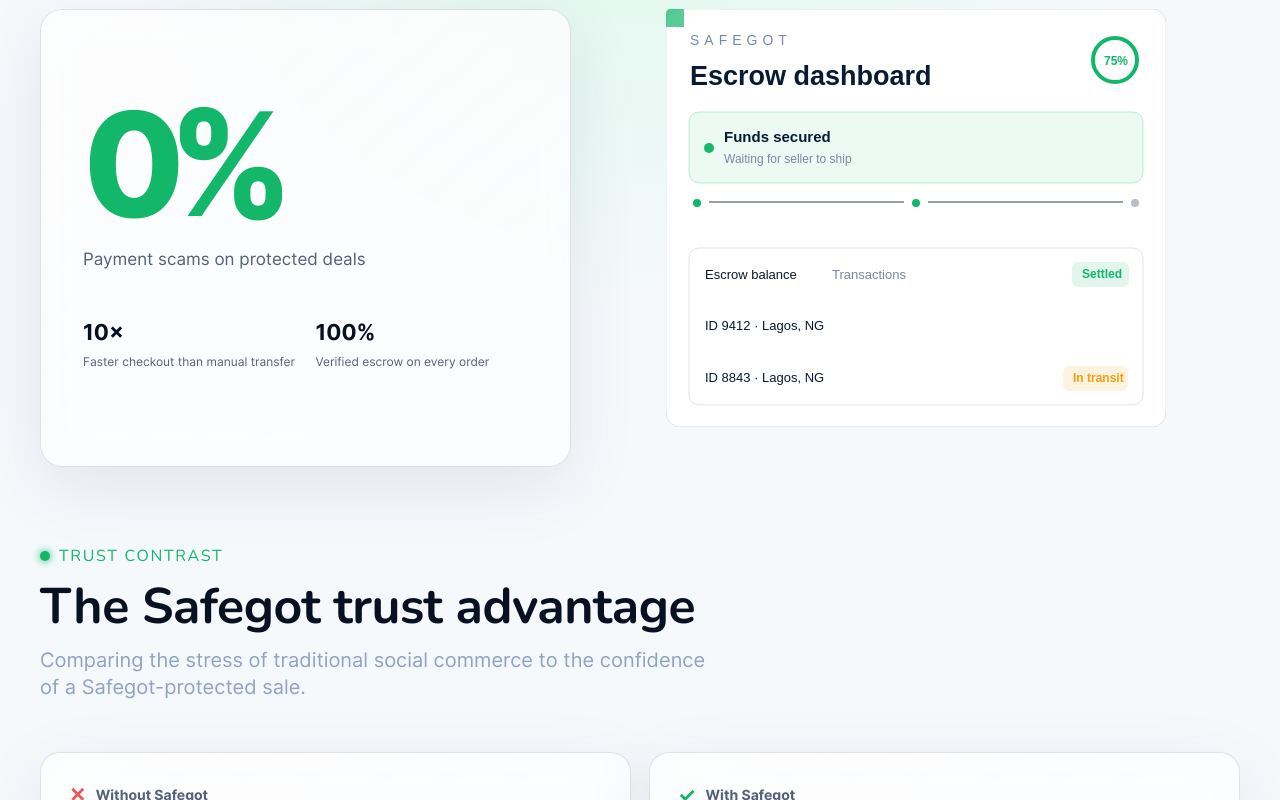
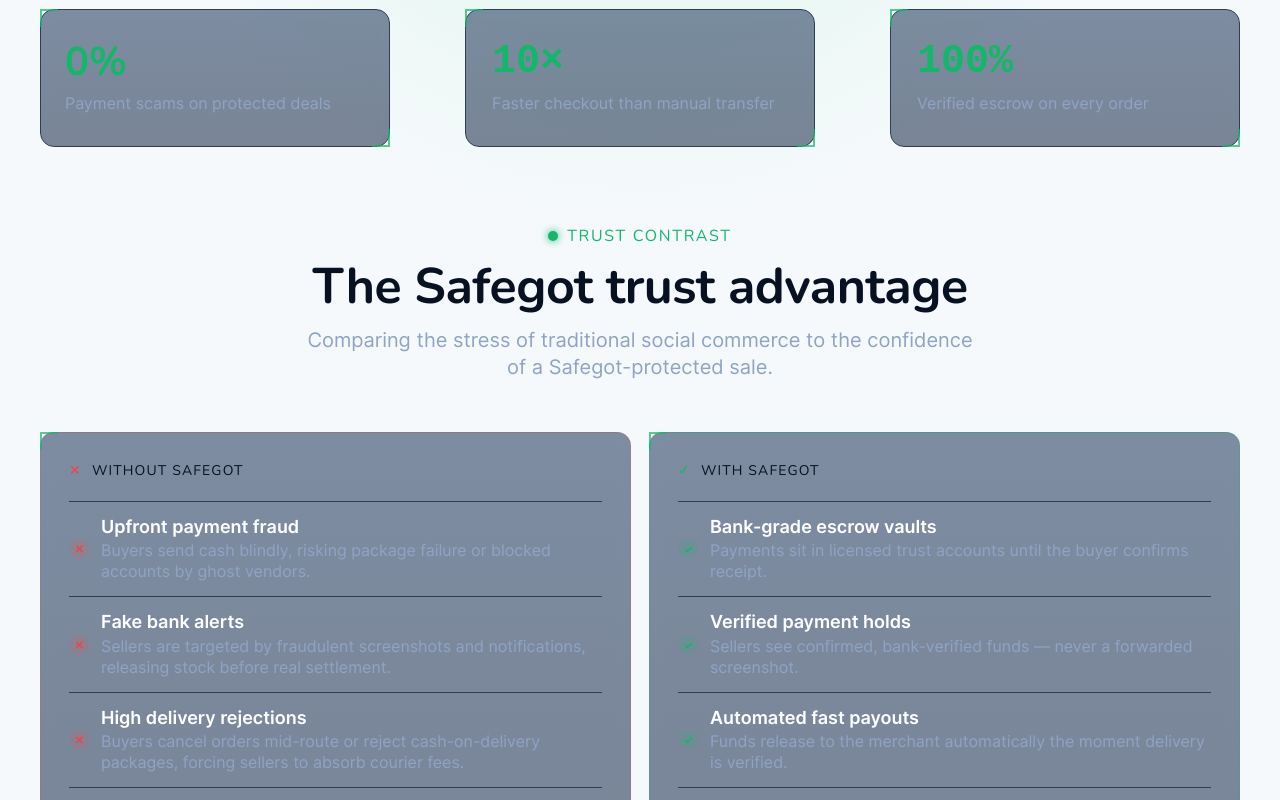
Before and after one commit to simondevz/safegot-website, a Next.js app: page / in a window 1280 px wide. Shown: the part 1620-2420 px from the top of the page. Built offline with nearby package versions, Linux system fonts and the light colour scheme; a web font is replaced by a local one.

Commit message:
Refine decorated cards and trust sections

```diff
--- a/src/components/landing/primitives/card-corners.tsx
+++ /dev/null
@@ -1,14 +0,0 @@
-export function CardCorners() {
-  return (
-    <>
-      <span
-        aria-hidden="true"
-        className="pointer-events-none absolute left-[-1px] top-[-1px] z-10 h-[18px] w-[18px] rounded-tl-[0.5px] border-l-2 border-t-2 border-[var(--green)] opacity-70"
-      />
-      <span
-        aria-hidden="true"
-        className="pointer-events-none absolute bottom-[-1px] right-[-1px] z-10 h-[18px] w-[18px] rounded-br-[0.5px] border-b-2 border-r-2 border-[var(--green)] opacity-70"
-      />
-    </>
-  );
-}
--- a/src/components/landing/primitives/comparison-column.tsx
+++ b/src/components/landing/primitives/comparison-column.tsx
@@ -44,31 +44,37 @@ export function ComparisonColumn({ positive = false }: ComparisonColumnProps) {
   const content = positive ? advantages : risks;
 
   return (
-    <div className="rounded-[20px] border border-[var(--border)] bg-[linear-gradient(140deg,var(--surface-soft),color-mix(in_srgb,var(--surface)_65%,transparent))] p-7 shadow-[var(--shadow)] backdrop-blur-xl">
-      <div className="flex items-center gap-2.5 border-b border-[var(--border)] pb-[23px] text-sm font-bold text-[var(--muted)]">
-        <span className={positive ? "text-xl text-[var(--green)]" : "text-xl text-[var(--danger)]"}>
+    <DecoratedCard
+      className="flex h-[480px] flex-1 flex-col px-7 py-7"
+      variant={positive ? "success" : "danger"}
+    >
+      <div className="flex h-10 items-center gap-2.5 pb-[22px] font-nunito text-[14px] leading-[17px] font-normal tracking-[1.15px] uppercase">
+        <span className={positive ? "text-[var(--green)]" : "text-[#EF4444]"}>
           {positive ? "✓" : "✕"}
         </span>
         {positive ? "With Safegot" : "Without Safegot"}
       </div>
       {content.map(([title, copy]) => (
         <div
-          className="grid grid-cols-[28px_1fr] gap-3.5 border-b border-[var(--border)] py-[23px] last:border-0 last:pb-0"
+          className="flex min-h-[95px] items-center gap-3 border-t border-[#303C51] py-[14px]"
           key={title}
         >
           <span
-            className={
-              positive ? "text-[17px] text-[var(--green)]" : "text-[17px] text-[var(--danger)]"
-            }
+            className={`grid h-5 w-5 shrink-0 place-items-center rounded-full text-[11px] leading-4 font-bold ${positive ? "bg-[rgba(18,183,106,0.12)] text-[var(--green)]" : "bg-[rgba(239,68,68,0.14)] text-[#EF4444]"}`}
           >
             {positive ? "✓" : "✕"}
           </span>
-          <div>
-            <h3 className="mb-[7px] text-[15px]">{title}</h3>
-            <p className="m-0 text-sm leading-[1.55] text-[var(--muted)]">{copy}</p>
+          <div className="flex min-w-0 flex-1 flex-col gap-[2.46px]">
+            <h3 className="font-inter text-[18px] leading-[22px] font-semibold text-white">
+              {title}
+            </h3>
+            <p className="m-0 font-inter text-[16px] leading-[21px] font-normal text-[#8FA3C4]">
+              {copy}
+            </p>
           </div>
         </div>
       ))}
-    </div>
+    </DecoratedCard>
   );
 }
+import { DecoratedCard } from "./decorated-card";
--- /dev/null
+++ b/src/components/landing/primitives/decorated-card.tsx
@@ -0,0 +1,33 @@
+type DecoratedCardProps = {
+  children: React.ReactNode;
+  className?: string;
+  variant?: "default" | "danger" | "success";
+};
+
+export function DecoratedCard({
+  children,
+  className = "",
+  variant = "default",
+}: DecoratedCardProps) {
+  const borderColor = {
+    default: "border-[#303D51]",
+    danger: "border-[rgba(239,68,68,0.22)]",
+    success: "border-[rgba(18,183,106,0.28)]",
+  }[variant];
+
+  return (
+    <article
+      className={`relative rounded-[14px] border ${borderColor} bg-[linear-gradient(180deg,rgba(26,51,87,0.55)_0%,rgba(18,37,66,0.55)_100%)] backdrop-blur-[6px] ${className}`}
+    >
+      <span
+        aria-hidden="true"
+        className="pointer-events-none absolute left-[-1px] top-[-1px] z-10 h-[18px] w-[18px] rounded-tl-[0.5px] border-l-2 border-t-2 border-[var(--green)] opacity-70"
+      />
+      <span
+        aria-hidden="true"
+        className="pointer-events-none absolute bottom-[-1px] right-[-1px] z-10 h-[18px] w-[18px] rounded-br-[0.5px] border-b-2 border-r-2 border-[var(--green)] opacity-70"
+      />
+      {children}
+    </article>
+  );
+}
--- a/src/components/landing/primitives/persona-card.tsx
+++ b/src/components/landing/primitives/persona-card.tsx
@@ -1,4 +1,4 @@
-import { CardCorners } from "./card-corners";
+import { DecoratedCard } from "./decorated-card";
 
 export type Persona = { role: string; title: string; copy: string; symbol: string };
 
@@ -8,8 +8,7 @@ type PersonaCardProps = {
 
 export function PersonaCard({ persona }: PersonaCardProps) {
   return (
-    <article className="relative w-[350px] flex h-[283px] flex-col gap-[5px] rounded-[14px] border border-[#303D51] bg-[linear-gradient(180deg,rgba(26,51,87,0.55)_0%,rgba(18,37,66,0.55)_100%)] px-6 py-[26px] backdrop-blur-[6px]">
-      <CardCorners />
+    <DecoratedCard className="flex h-[283px] w-[350px] flex-col gap-[5px] px-6 py-[26px]">
       <div className="grid h-[38px] w-[38px] place-items-center rounded-[9px] bg-[#12B76A1F] text-[23px] text-[var(--green)]">
         {persona.symbol}
       </div>
@@ -22,6 +21,6 @@ export function PersonaCard({ persona }: PersonaCardProps) {
       <p className="align-middle font-inter text-[16px] leading-[23.2px] font-normal tracking-[0%] text-[var(--muted)]">
         {persona.copy}
       </p>
-    </article>
+    </DecoratedCard>
   );
 }
--- a/src/components/landing/primitives/section-heading.tsx
+++ b/src/components/landing/primitives/section-heading.tsx
@@ -2,11 +2,14 @@ type SectionHeadingProps = {
   eyebrow: string;
   title: string;
   copy?: string;
+  align?: "left" | "center";
 };
 
-export function SectionHeading({ eyebrow, title, copy }: SectionHeadingProps) {
+export function SectionHeading({ eyebrow, title, copy, align = "left" }: SectionHeadingProps) {
+  const alignment = align === "center" ? "items-center text-center" : "items-start text-left";
+
   return (
-    <div className="mb-[52px] max-w-[760px]">
+    <div className={`mb-[52px] flex w-full flex-col ${alignment}`}>
       <span className="mb-[17px] inline-flex items-center gap-[9px] align-middle font-nunito text-base font-normal leading-[18px] tracking-[1.68px] text-[var(--green)] uppercase before:h-2.5 before:w-2.5 before:rounded-full before:bg-[#12B76A] before:shadow-[0_0_8px_0_#12B76A] before:content-['']">
         {eyebrow}
       </span>
--- a/src/components/landing/sections/breakthrough.tsx
+++ b/src/components/landing/sections/breakthrough.tsx
@@ -1,32 +1,52 @@
-import { EscrowDashboard } from "../primitives/escrow-dashboard";
+import { DecoratedCard } from "../primitives/decorated-card";
 import { SectionHeading } from "../primitives/section-heading";
+
+const showcaseStats = [
+  {
+    value: "0%",
+    label: "Payment scams on protected deals",
+    valueClassName: "font-nunito",
+    paddingClassName: "px-6",
+  },
+  {
+    value: "10×",
+    label: "Faster checkout than manual transfer",
+    valueClassName: "font-['JetBrains_Mono',monospace]",
+    paddingClassName: "px-[26px]",
+  },
+  {
+    value: "100%",
+    label: "Verified escrow on every order",
+    valueClassName: "font-['JetBrains_Mono',monospace]",
+    paddingClassName: "px-[26px]",
+  },
+] as const;
+
 export function Breakthrough() {
   return (
     <section className="scroll-mt-[120px]" id="about">
       <SectionHeading
+        align="center"
         eyebrow="The breakthrough"
         title="Meet Safegot"
         copy="Safegot holds funds securely in trust until delivery is verified, then releases payment automatically. We bridge the trust gap, so you can scale your business or shop without fear."
       />
-      <div className="grid grid-cols-[0.9fr_1.1fr] gap-5 max-tablet:grid-cols-1">
-        <div className="flex min-h-[430px] flex-col justify-center rounded-[22px] border border-[var(--border)] bg-[linear-gradient(140deg,var(--surface-soft),color-mix(in_srgb,var(--surface)_65%,transparent))] p-[42px] shadow-[var(--shadow)] backdrop-blur-xl max-mobile:p-7">
-          <span className="text-[clamp(5rem,12vw,9rem)] font-extrabold leading-[0.8] tracking-[-0.12em] text-[var(--green)]">
-            0%
-          </span>
-          <p className="my-[26px] mb-[45px] text-[17px] text-[var(--muted)]">
-            Payment scams on protected deals
-          </p>
-          <div className="grid grid-cols-2 gap-5 text-xs text-[var(--muted)] max-mobile:grid-cols-1">
-            <span className="grid gap-[7px]">
-              <b className="text-[22px] text-[var(--ink)]">10×</b>Faster checkout than manual
-              transfer
+      <div className="flex w-full items-center justify-between gap-5 max-tablet:flex-col">
+        {showcaseStats.map((stat) => (
+          <DecoratedCard
+            className={`flex h-[138px] w-full max-w-[350px] flex-1 flex-col items-start gap-[10px] py-8 ${stat.paddingClassName}`}
+            key={stat.value}
+          >
+            <span
+              className={`flex h-10 w-full items-center text-[40px] leading-10 font-bold text-[var(--green)] ${stat.valueClassName}`}
+            >
+              {stat.value}
             </span>
-            <span className="grid gap-[7px]">
-              <b className="text-[22px] text-[var(--ink)]">100%</b>Verified escrow on every order
+            <span className="flex h-[22px] w-full items-center font-inter text-[16px] leading-[22px] font-normal text-[#8FA3C4]">
+              {stat.label}
             </span>
-          </div>
-        </div>
-        <EscrowDashboard />
+          </DecoratedCard>
+        ))}
       </div>
     </section>
   );
--- a/src/components/landing/sections/trust-contrast.tsx
+++ b/src/components/landing/sections/trust-contrast.tsx
@@ -4,11 +4,12 @@ export function TrustContrast() {
   return (
     <section className="scroll-mt-[120px]" id="advantage">
       <SectionHeading
+        align="center"
         eyebrow="Trust contrast"
         title="The Safegot trust advantage"
         copy="Comparing the stress of traditional social commerce to the confidence of a Safegot-protected sale."
       />
-      <div className="grid grid-cols-2 gap-[18px] max-tablet:grid-cols-1">
+      <div className="flex justify-between gap-[18px]">
         <ComparisonColumn />
         <ComparisonColumn positive />
       </div>
```
